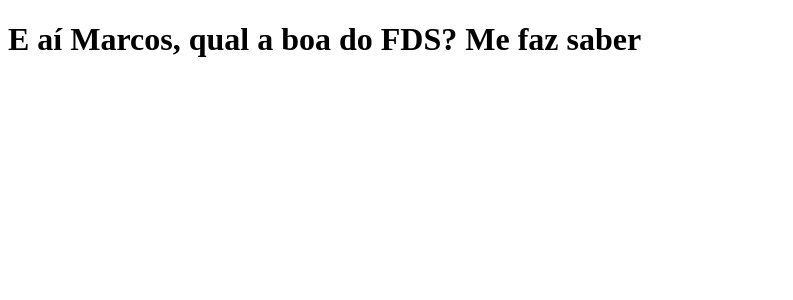
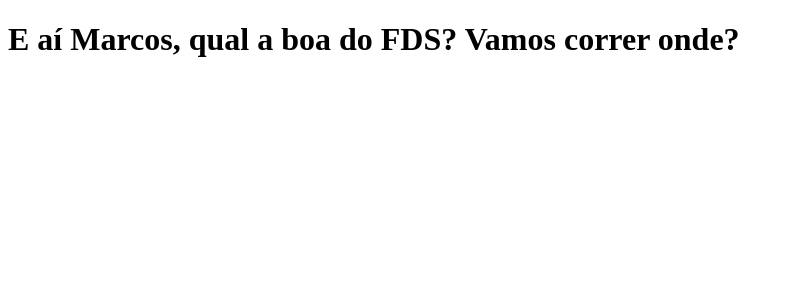
Before and after one commit to rufinoleonardo/clone-tabnews, a Next.js app: page / in a window 1280 px wide. Shown: the top 300 px of the page, without its empty margins (0-793 px from the left). Built offline with nearby package versions, Linux system fonts and the light colour scheme.

Commit message:
Updating message

```diff
--- a/pages/index.js
+++ b/pages/index.js
@@ -1,5 +1,5 @@
 function Home(){
-    return <h1>E aí Marcos, qual a boa do FDS? Me faz saber</h1>
+    return <h1>E aí Marcos, qual a boa do FDS? Vamos correr onde?</h1>
 }
 
 export default Home;
```
